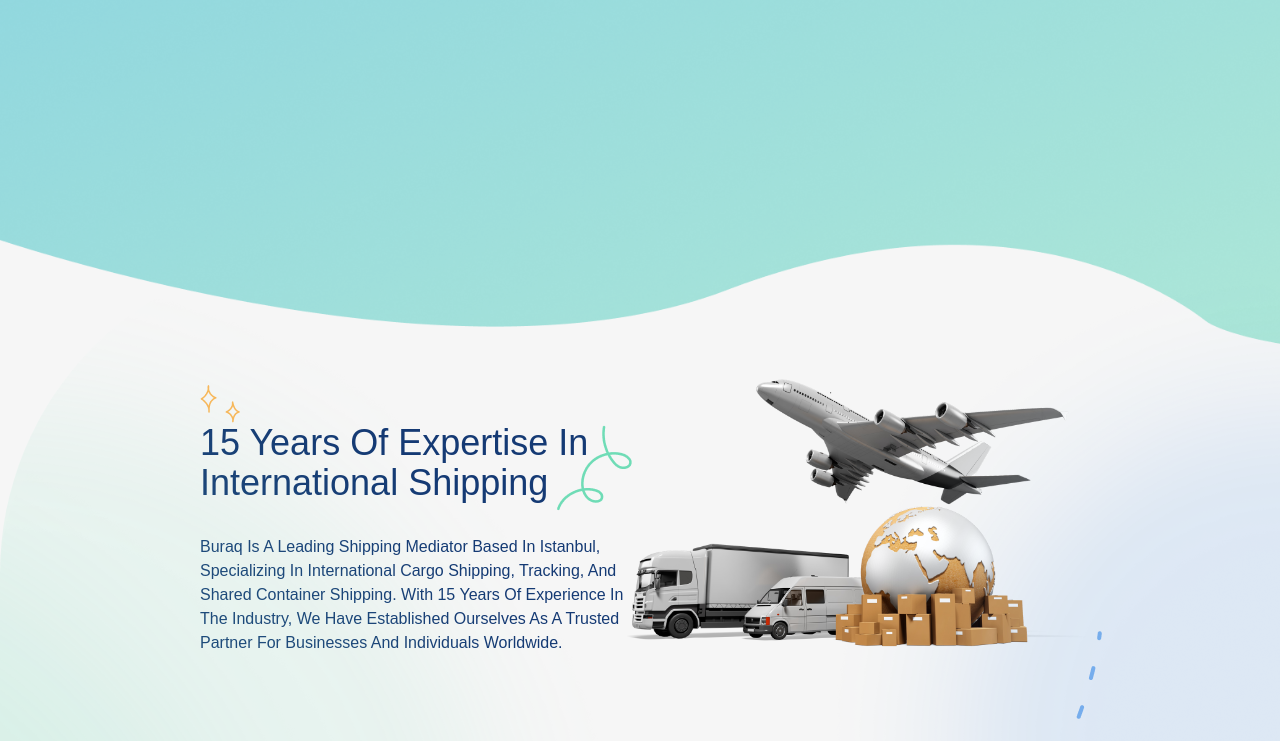
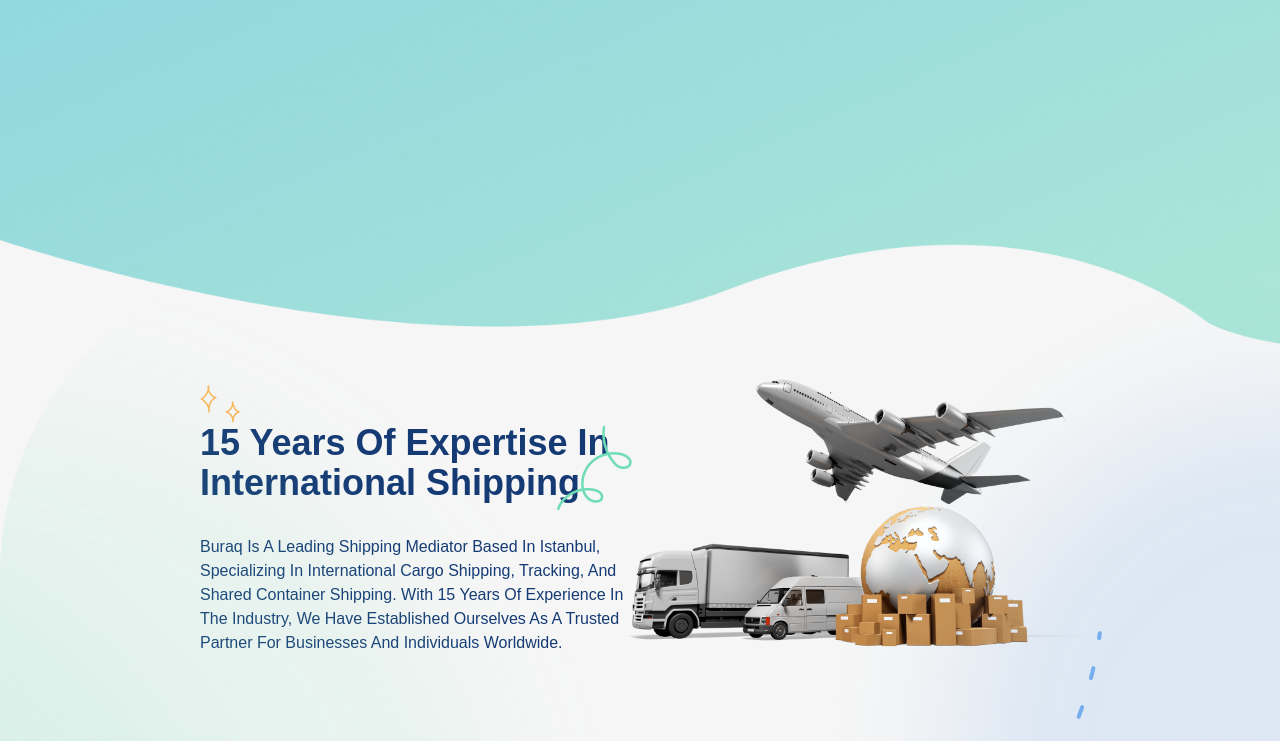
Before and after one commit to moyoussef11/BuraqSite, a website: page src/about.html in a window 1280 px wide. Shown: the part 349-1090 px from the top of the page. Drawn offline with nearby package versions, Linux system fonts and the light colour scheme.

Commit message:
change font

```diff
--- a/src/about.html
+++ b/src/about.html
@@ -178,7 +178,7 @@
         <div class="w-full md:w-1/2 capitalize text-center md:text-start">
           <div class="py-6 relative">
             <img src="./assets/Group 1338.png" alt="icon" />
-            <h3 class="title mb-2">
+            <h3 class="title font-bold mb-2">
               15 Years of Expertise in International Shipping
             </h3>
             <img
```
Also changed, not shown: src/output.css.
